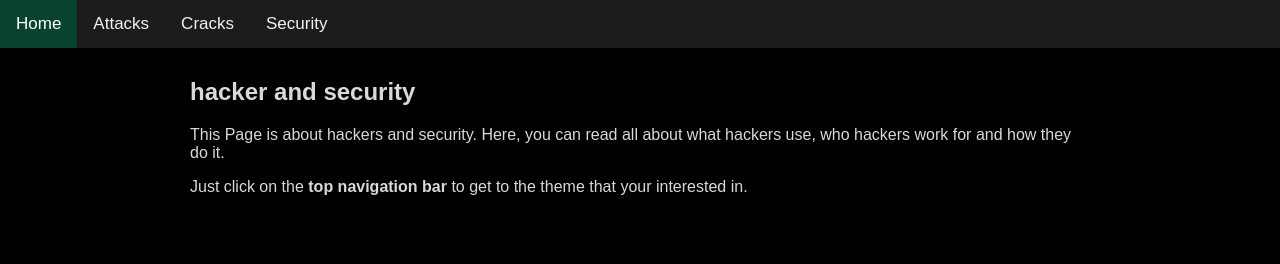
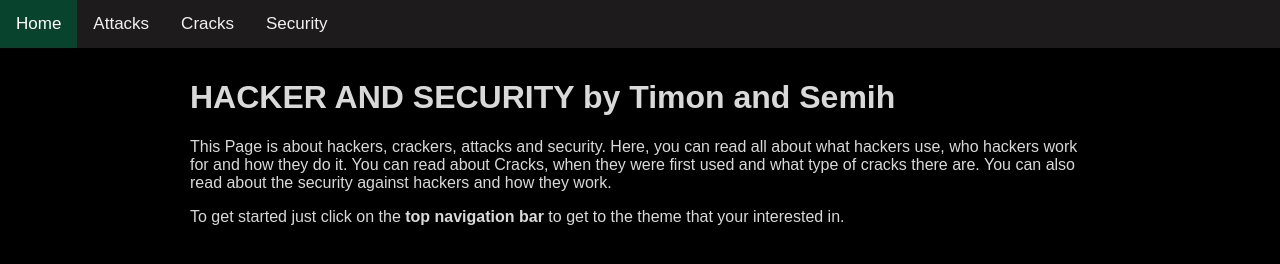
Before and after one commit to SchmalzerTimon/Hacker-and-Security, a plain HTML site: page index.html in a window 1280 px wide. Drawn offline with Linux system fonts and the light colour scheme.

Commit message:
Update index.html

```diff
--- a/index.html
+++ b/index.html
@@ -15,11 +15,14 @@
         <a href="security.html">Security</a>
     </div>
 
-    <div class="text">
-        <h2>hacker and security</h2>
-        <p>This Page is about hackers and security.
-            Here, you can read all about what hackers use, who hackers work for and how they do it.</p>
-        <p>Just click on the <strong>top navigation bar</strong> to get to the theme that your interested in.</p>
+     <div class="text">
+        <h1>HACKER AND SECURITY by Timon and Semih</h1>
+        <p>This Page is about hackers, crackers, attacks and security.
+            Here, you can read all about what hackers use, who hackers work for and how they do it.
+            You can read about Cracks, when they were first used and what type of cracks there are.
+            You can also read about the security against hackers and how they work.
+        </p>
+        <p>To get started just click on the <strong>top navigation bar</strong> to get to the theme that your interested in.</p>
     </div>
 </body>
 
```
